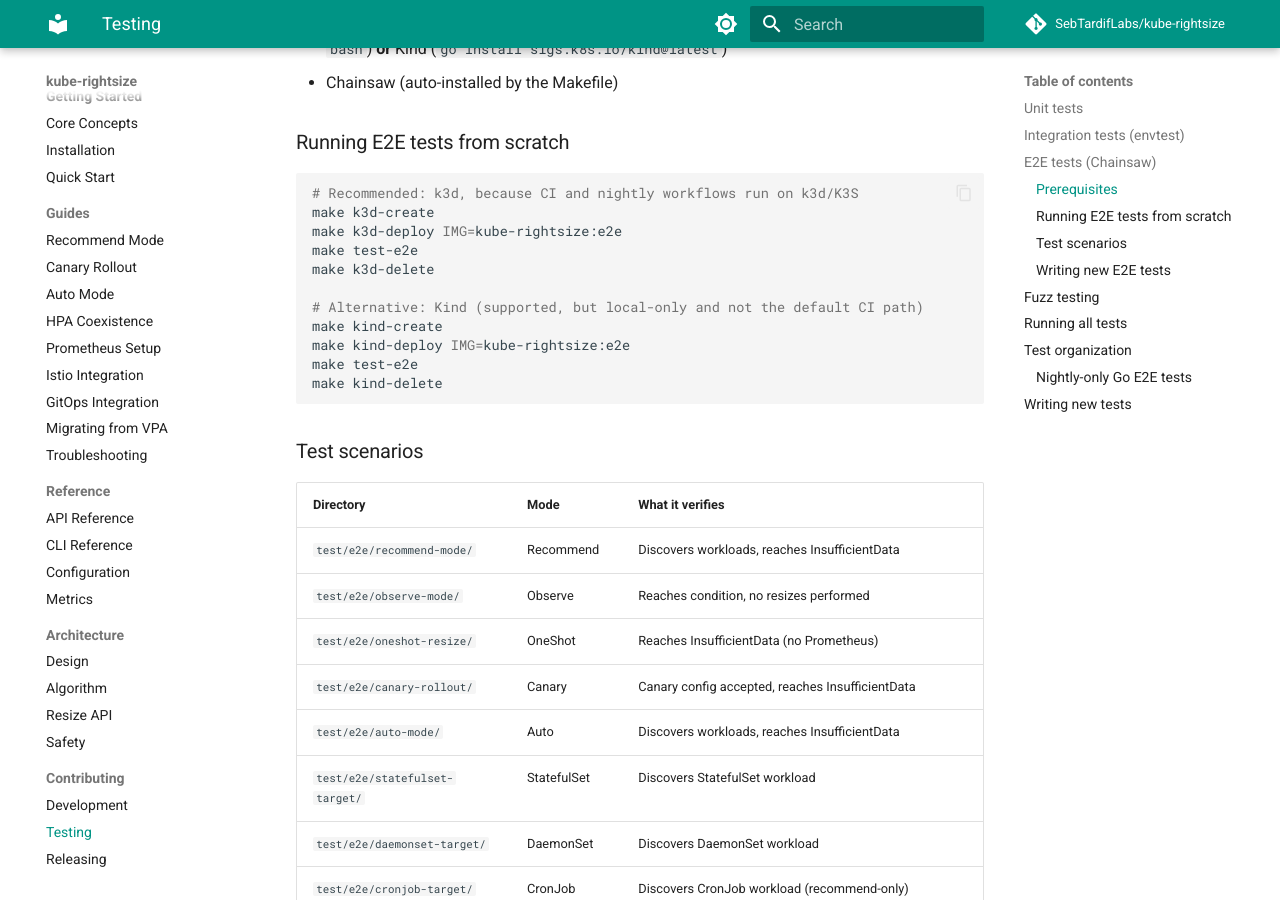
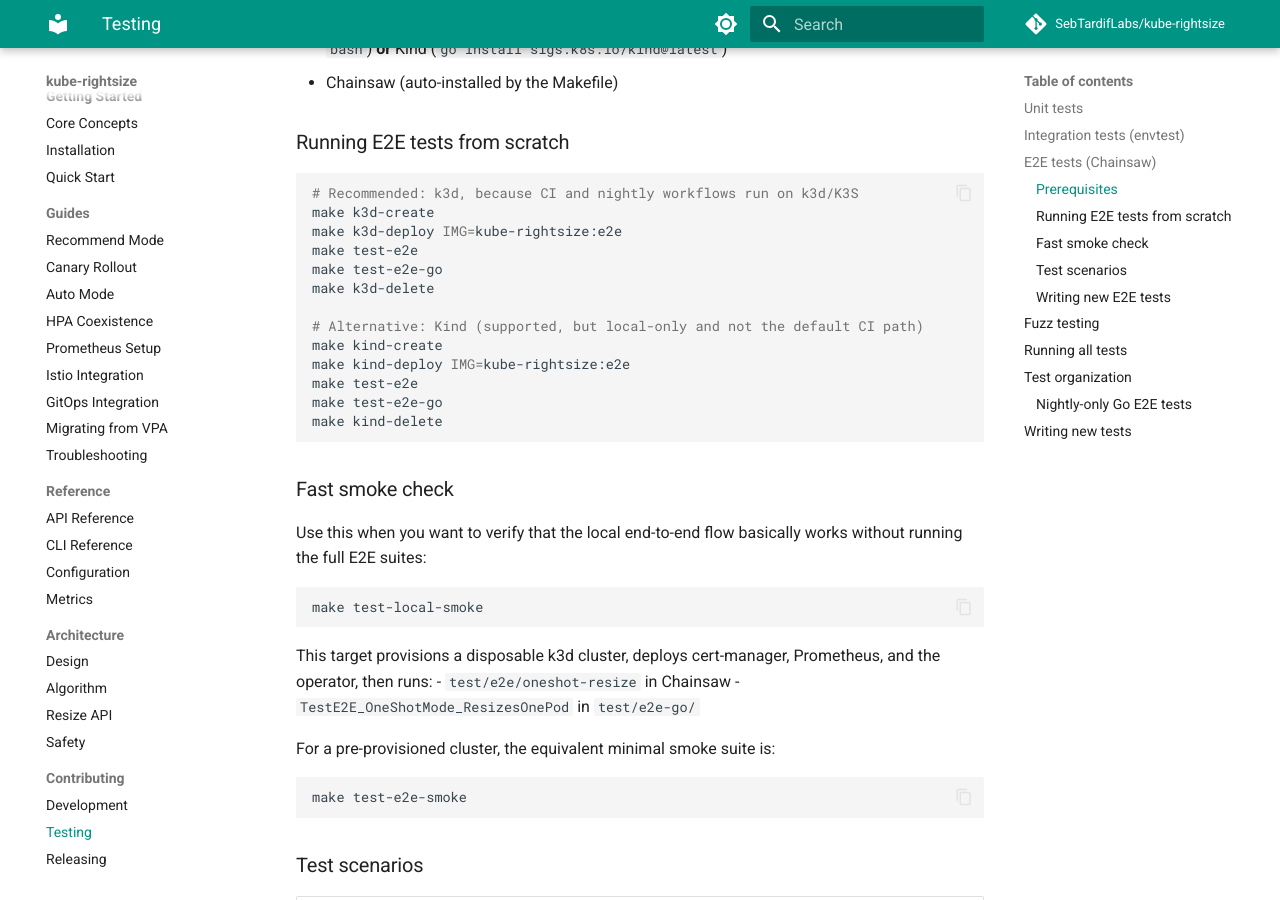
Before and after one commit to attune-io/attune, an MkDocs documentation site: the page built from docs/contributing/testing.md, in a window 1280 px wide and 900 px high, scrolled down 1371 px. Built offline with MkDocs 1.6.1 and Material for MkDocs 9.7.7, drawn with Linux system fonts in a browser that asks for light colours; comment, search, counter and statistics services are not loaded; some of the changed text lies outside the part shown.

Commit message:
docs: tighten local test and runner guidance
Closes #237
Closes #238
Closes #239

Signed-off-by: Sebastien Tardif <sebtardif@ncf.ca>

````diff
--- a/docs/contributing/testing.md
+++ b/docs/contributing/testing.md
@@ -69,13 +69,35 @@
 make k3d-create
 make k3d-deploy IMG=kube-rightsize:e2e
 make test-e2e
+make test-e2e-go
 make k3d-delete
 
 # Alternative: Kind (supported, but local-only and not the default CI path)
 make kind-create
 make kind-deploy IMG=kube-rightsize:e2e
 make test-e2e
+make test-e2e-go
 make kind-delete
+```
+
+### Fast smoke check
+
+Use this when you want to verify that the local end-to-end flow basically works
+without running the full E2E suites:
+
+```bash
+make test-local-smoke
+```
+
+This target provisions a disposable k3d cluster, deploys cert-manager,
+Prometheus, and the operator, then runs:
+- `test/e2e/oneshot-resize` in Chainsaw
+- `TestE2E_OneShotMode_ResizesOnePod` in `test/e2e-go/`
+
+For a pre-provisioned cluster, the equivalent minimal smoke suite is:
+
+```bash
+make test-e2e-smoke
 ```
 
 ### Test scenarios
@@ -146,7 +168,7 @@
 Run everything in one command:
 
 ```bash
-make test-all      # unit + integration + E2E (requires local cluster)
+make test-all      # unit + integration + Chainsaw E2E + Go E2E (requires local cluster)
 ```
 
 Or run each tier separately:
@@ -154,7 +176,9 @@
 ```bash
 make test              # unit tests only
 make test-integration  # integration tests (envtest)
-make test-e2e          # E2E tests (requires local k3d or Kind cluster)
+make test-e2e          # Chainsaw E2E (requires local k3d or Kind cluster)
+make test-e2e-go       # Go E2E (requires local k3d or Kind cluster with Prometheus)
+make test-e2e-smoke    # one Chainsaw scenario + one Go E2E smoke test
 ```
 
 For a full local validation including lint, helm, and CRD freshness:
````
Also changed, not shown: AGENTS.md (+2 -0 lines), CONTRIBUTING.md (+45 -11 lines), docs/contributing/releasing.md (+8 -1 lines), 1 other file.
